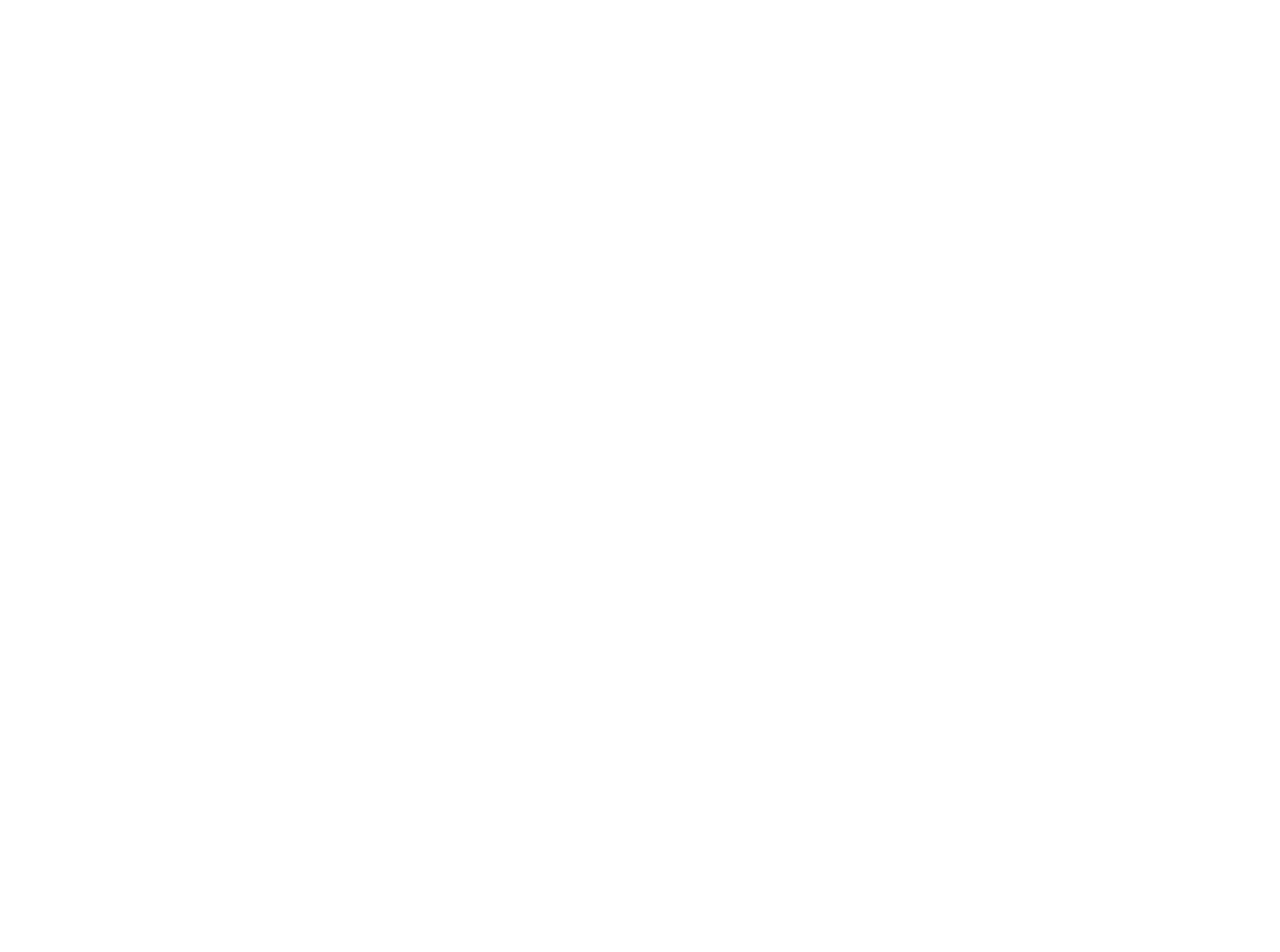
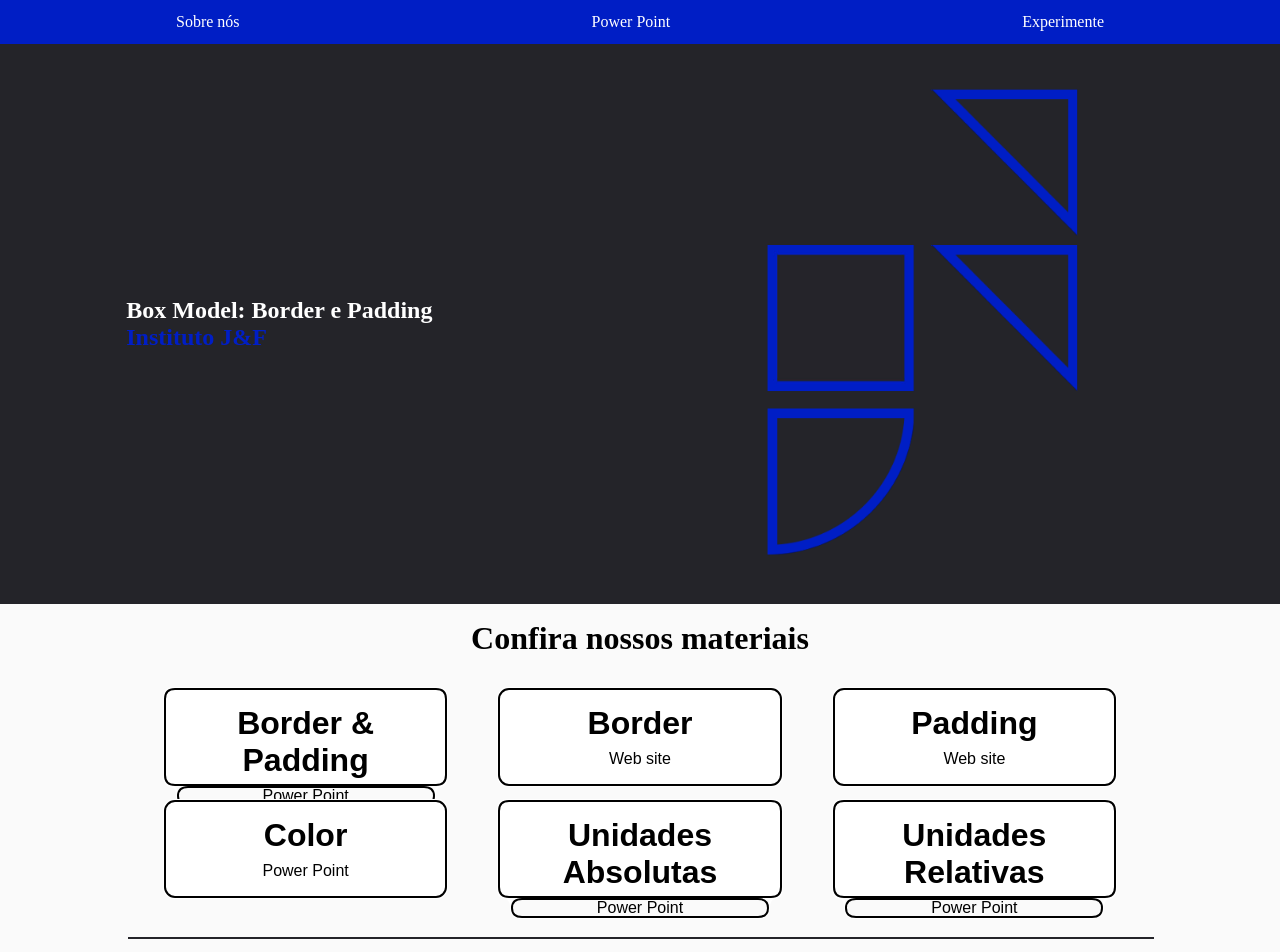
Before and after one commit to GustavoCostaAM/Box-Model-margin-e-padding-, a plain HTML site: page index.html in a window 1280 px wide. Shown: the top 952 px of the page. Before the commit the page ends 800 px from the top, so only its background shows below. Drawn offline with Linux system fonts and the light colour scheme.

Commit message:
adicionando landing page, alterar gif no fundo depois

```diff
--- a/default.css
+++ b/default.css
@@ -5,7 +5,7 @@
 
 /* header */
 header{
-    background-color: lightblue;
+    background-color: #001EC5;
 }
 header > nav{
     padding-top: 1vw;
@@ -19,7 +19,7 @@ header > nav > ul{
 }
 header > nav > ul > li > a{
     text-decoration: none;
-    color: black;
+    color: white;
 }
 
 /* Main */
--- a/index.html
+++ b/index.html
@@ -0,0 +1,83 @@
+<!DOCTYPE html>
+<html lang="en">
+<head>
+    <meta charset="UTF-8">
+    <meta name="viewport" content="width=device-width, initial-scale=1.0">
+    <link rel="stylesheet" href="default.css">
+    <link rel="stylesheet" href="style.css">
+    <title>Inicio</title>
+</head>
+<body>
+    <header>
+        <nav>
+            <ul>
+                <li><a href="#Sobre nós">Sobre nós</a></li>
+                <li><a href="#Power Point">Power Point</a></li>
+                <li><a href="#Experimente">Experimente</a></li>
+            </ul>
+        </nav>
+    </header>
+    <section id="banner">
+        <div id="textoBanner">
+            <h1>Box Model: Border e Padding</h1>
+            <h2><span id="spanInstituto">Instituto J&F</span></h2>
+        </div>
+
+        <img src="/img/logoInstituto.png" alt="logo Instituto J&F" id="LogoBanner">
+    </section>
+    <main>
+        <h1>Confira nossos materiais</h1>
+
+        <!-- Materiais Lista -->
+        <div id="materiais">
+            <!-- Power Point -->
+             <div class="material">
+                <h1>Border & Padding</h1>
+                <p><a href="">Power Point</a></p>
+             </div>
+
+             <!-- Border Site -->
+             <div class="material">
+                <h1>Border</h1>
+                <p><a href="">Web site</a></p>
+             </div>
+
+             <!-- Padding Site -->
+             <div class="material">
+                <h1>Padding</h1>
+                <p><a href="">Web site</a></p>
+             </div>
+
+             <!-- Color Site -->
+             <div class="material">
+                <h1>Color</h1>
+                <p><a href="">Power Point</a></p>
+             </div>
+
+             <!-- Color Site -->
+             <div class="material">
+                <h1>Unidades Absolutas</h1>
+                <p><a href="">Power Point</a></p>
+             </div>
+
+             <!-- Color Site -->
+             <div class="material">
+                <h1>Unidades Relativas</h1>
+                <p><a href="">Power Point</a></p>
+             </div>
+        </div>
+    </main>
+    <hr>
+    <section id="iniciativa">
+        <div id="iniciativaBlocoTexto">
+            <h1>Nossa Iniciativa</h1>
+            <p>O site surgiu após uma Aula de Desenvolvimento Web com o professor Carlos Alberto no <span>Instituto J&F</span>. Foi criado pelos alunos Gustavo Costa, Gabriel Bordin, Lorenzo Lima e Mateus Orestes em setembro de 2025. O objetivo é espalhar e disponibilizar o material para os atuais e futuros alunos do Germinare Tech. Após ter feito a apresentação, o grupo requisitou que um representante de cada grupo fosse se juntar ao grupo principal para compor os outros conteudos no site. <br> Para usufruir do site, acima tem uma listagem dos conteudos, em site e em power points, basta apenas clicar nos links. <br> Em nome do instituto, desejamos a todos uma boa sorte na escola, o melhor lugar para fazer, crescer, e ser feliz.</p>
+        </div>
+
+        <img src="/img/boneco.png" id="imgBoneco">
+    </section>
+    <section>
+        <img src="img/loading.gif" alt="gif">
+    </section>
+</body>
+</html>
--- /dev/null
+++ b/style.css
@@ -0,0 +1,119 @@
+*{
+    margin: 0;
+    padding: 0;
+}
+
+body{
+    background-color: #FAFAFA;
+}
+
+/* Editando Section do Banner */
+
+#banner > *{
+    color: white;
+}
+#banner{
+    display: flex;
+    background-color: #242429;
+    justify-content: space-around;
+
+    height: 70vh;
+}
+#textoBanner{
+    align-self: center;
+}
+#spanInstituto{
+    color: #001EC6;
+}
+#LogoBanner{
+    margin-top: 5vh;
+    margin-bottom: 5vh;
+}
+
+/* Editando Main de Materiais */
+main > *{
+    color: black;
+}
+main{
+    padding-top: 2vh;
+    background-color: #FAFAFA;
+
+    display: flex;
+    flex-direction: column;
+    align-items: center;
+
+    gap: 4vh;
+}
+
+#materiais{
+    width: 80vw;
+
+    display: flex;
+    flex-wrap: wrap;
+    justify-content: space-evenly;
+    gap: 2vh;
+}
+
+.material{
+    padding-top: 1vh;
+    padding-right: 1vw;
+    padding-left: 1vw;
+    padding-bottom: 1vh;
+
+    width: 20vw;
+
+    background-color: #FFFFFF;
+
+    text-align: center;
+    border-radius: 10px;
+    height: 10vh;
+
+    outline: auto black;
+}
+.material > p > a{
+    text-decoration: none;
+    color: black;
+    font-family: sans-serif;
+}
+.material > h1{
+    font-family: sans-serif;
+    font-size: 2em;
+
+    margin-top: 1vh;
+}
+.material > p {
+    margin-top: 1vh;
+}
+
+/* editando a linha <hr> */
+hr{
+    margin-top: 5vh;
+    width: 80vw;
+    margin-left: 10vw;
+    border-width: 0.1em;
+    border-style: solid;
+    border-color: #242429;
+}
+
+
+/* mudando sec iniciativa */
+#iniciativa{
+    display: flex;
+    background-color: #FAFAFA;
+    justify-content: space-evenly;
+    width: 80vw;
+    margin: 0 auto;
+    margin-top: 6vh;
+    height: 50vh;
+}
+
+#iniciativaBlocoTexto{
+    width: 30vw;
+}
+
+#iniciativaBlocoTexto > h1{
+    text-align: center;
+}
+#iniciativaBlocoTexto > p{
+    font-family: sans-serif;
+}
```
Also changed, not shown: img/boneco.png (added), img/loading.gif (added), img/logoInstituto.png (added).
